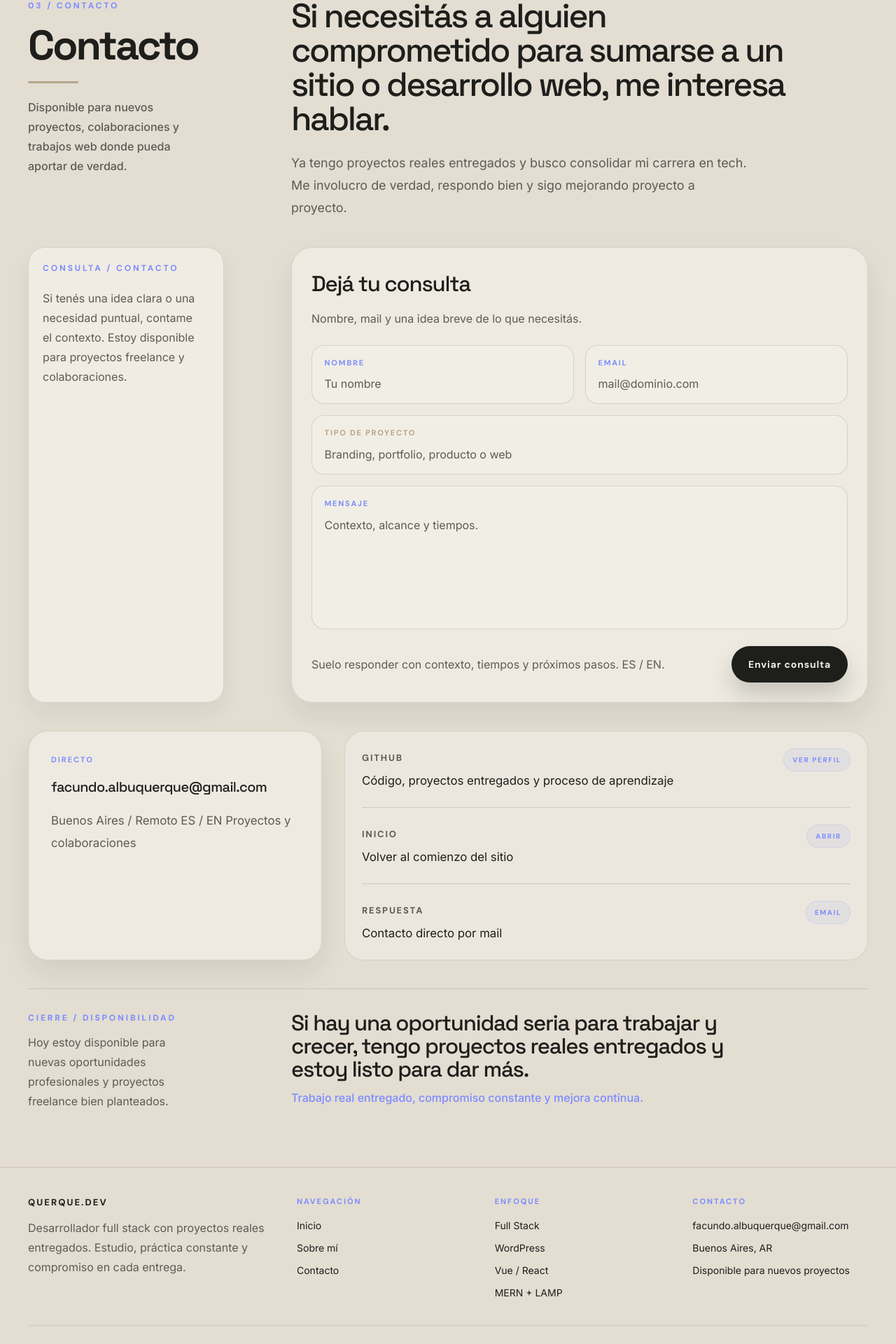
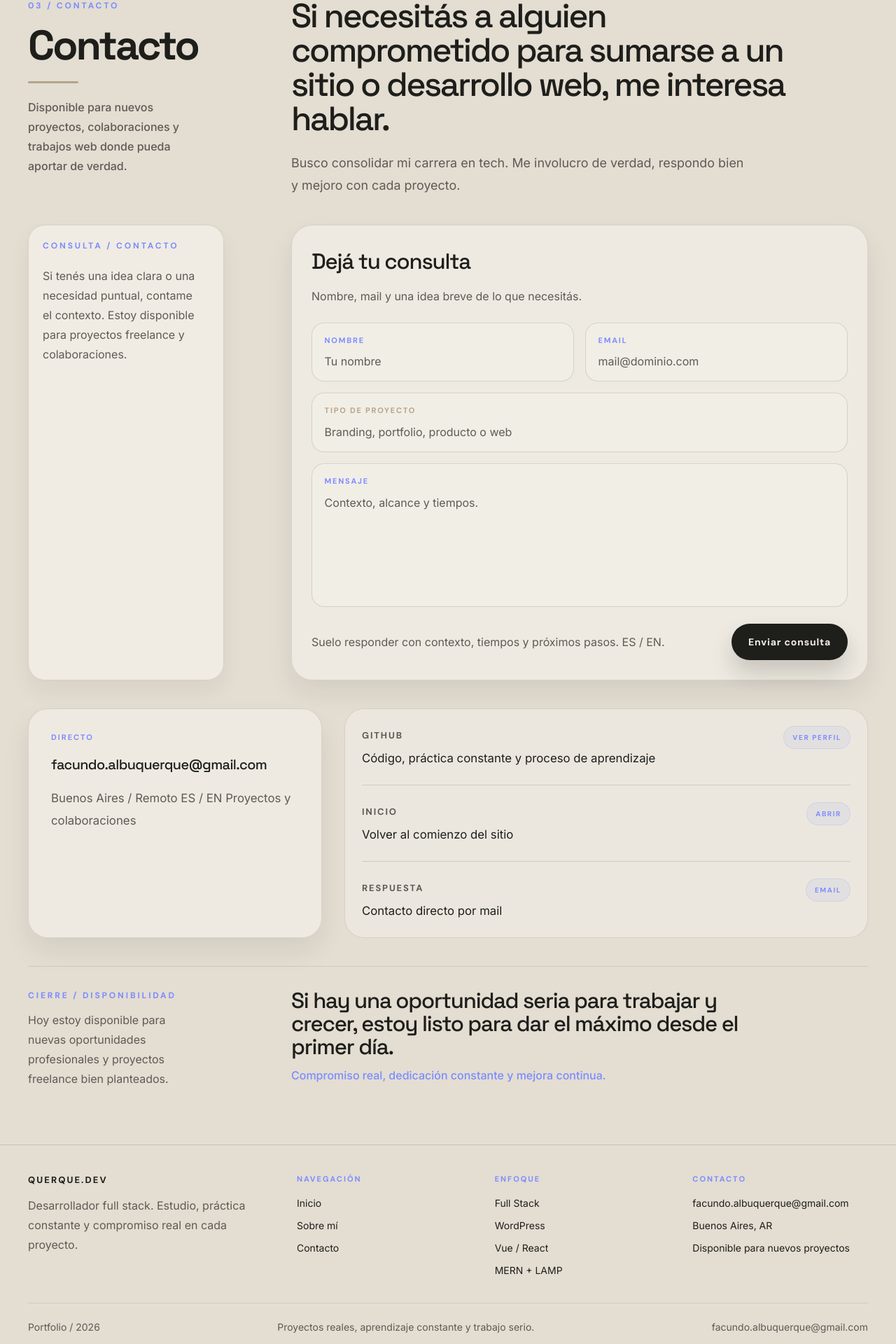
Before and after one commit to querques20/portafolio, a Vue app: page /contacto in a window 1280 px wide. Shown: the part 203-2123 px from the top of the page at 70% size. Built offline with nearby package versions, Linux system fonts and the light colour scheme.

Commit message:
fix: remove all 'proyectos entregados' phrasing across the portfolio

```diff
--- a/src/App.vue
+++ b/src/App.vue
@@ -234,7 +234,7 @@ onBeforeUnmount(() => {
           <div class="space-y-3">
             <p class="font-['DM_Sans'] text-[13px] font-bold uppercase tracking-[.16em]">querque.dev</p>
             <p class="max-w-[352px] leading-7 text-[var(--muted)]">
-              Desarrollador full stack con proyectos reales entregados. Estudio, práctica constante y compromiso en cada entrega.
+              Desarrollador full stack. Estudio, práctica constante y compromiso real en cada proyecto.
             </p>
           </div>
 
--- a/src/content/portfolio.js
+++ b/src/content/portfolio.js
@@ -46,15 +46,15 @@ export const milestones = [
     id: 'ahora',
     year: '2026 · Ahora',
     num: '→',
-    title: 'Proyectos reales entregados y listo para crecer en un equipo',
-    body: 'Ya tengo proyectos entregados — e-commerce, gastronomía, branding — y busco mi primer rol formal en tech para seguir creciendo.',
+    title: 'Construyendo para clientes reales y buscando el equipo correcto',
+    body: 'Diseño y desarrollo sitios web para clientes reales — e-commerce, gastronomía, branding. Busco mi primer rol formal en tech donde pueda aportar, crecer y responder bien.',
     tag: null,
     isNow: true,
   },
 ]
 
 export const pillars = [
-  ['COMPROMISO', 'Me involucro de verdad y cuido cada entrega. Tengo proyectos reales que lo demuestran.', 'var(--accent)'],
+  ['COMPROMISO', 'Me involucro de verdad, cuido cada detalle y trabajo con seriedad en todo lo que toco.', 'var(--accent)'],
   ['APRENDIZAJE', 'Aprendo rápido y convierto cada proyecto en una oportunidad de mejorar.',              'var(--earth)'],
   ['RESPUESTA',   'Trabajo con seriedad, comunicación clara y ganas reales de aportar desde el día uno.', 'var(--accent)'],
 ]
@@ -78,7 +78,7 @@ export const steps = [
 ]
 
 export const contactLinks = [
-  { title: 'GitHub',   body: 'Código, proyectos entregados y proceso de aprendizaje', href: 'https://github.com/querques20', badge: 'Ver perfil', type: 'external' },
+  { title: 'GitHub',   body: 'Código, práctica constante y proceso de aprendizaje',    href: 'https://github.com/querques20', badge: 'Ver perfil', type: 'external' },
   { title: 'Inicio',   body: 'Volver al comienzo del sitio',                          routeName: 'home',                    badge: 'Abrir',      type: 'route'    },
   { title: 'Respuesta',body: 'Contacto directo por mail',                              href: `mailto:${email}`,              badge: 'Email',      type: 'mailto'   },
 ]
--- a/src/views/AboutView.vue
+++ b/src/views/AboutView.vue
@@ -47,7 +47,7 @@ const { pageRoot } = usePageIntro()
         <div class="space-y-8" data-reveal>
           <p class="invisible font-['DM_Sans'] text-[12px] font-bold uppercase tracking-[.24em]" aria-hidden="true">02 / SOBRE MÍ</p>
           <h2 class="max-w-[740px] font-['Space_Grotesk'] text-[clamp(2.2rem,4.8vw,3.4rem)] font-medium leading-[1.02] tracking-[-.05em]">
-            <span class="page-title-wrap"><span class="page-title-line">Formación, proyectos reales entregados y ganas de seguir creciendo.</span></span>
+            <span class="page-title-wrap"><span class="page-title-line">Formación constante, práctica real y ganas de seguir creciendo.</span></span>
           </h2>
           <div class="max-w-[760px] space-y-6 text-[1.08rem] leading-8 text-[var(--muted)] md:text-[1.14rem] md:leading-9">
             <p>
@@ -57,7 +57,7 @@ const { pageRoot } = usePageIntro()
               Hoy estoy cursando una carrera acelerada de 2 años de Desarrollador Full Stack en Escuela Da Vinci. En ese recorrido también obtuve una beca por promedio, algo que me dio todavía más impulso para seguir con la misma exigencia.
             </p>
             <p>
-              Actualmente trabajo en PedidosYa para sostener este camino mientras desarrollo proyectos web reales para clientes. Ya tengo sitios entregados — e-commerce, gastronomía, branding — y busco consolidar mi carrera con el primer rol formal en tech donde pueda aportar, aprender rápido y seguir creciendo.
+              Actualmente trabajo en PedidosYa para sostener este camino mientras diseño y desarrollo sitios web para clientes. Me muevo en e-commerce, gastronomía y branding, y busco consolidar mi carrera con el primer rol formal en tech donde pueda aportar y crecer de verdad.
             </p>
           </div>
         </div>
@@ -96,7 +96,7 @@ const { pageRoot } = usePageIntro()
       <div class="grid gap-10 lg:grid-cols-[280px_minmax(0,1fr)] lg:gap-24">
         <aside class="glass-card rounded-[24px] p-6 md:p-7" data-card>
           <p class="font-['DM_Sans'] text-[12px] font-bold uppercase tracking-[.24em] text-[var(--accent)]">MÉTODO / PROCESO</p>
-          <p class="mt-6 max-w-[228px] leading-8 text-[var(--muted)]">Cómo encaro cada proyecto, con trabajo real entregado que lo respalda.</p>
+          <p class="mt-6 max-w-[228px] leading-8 text-[var(--muted)]">Cómo encaro cada proyecto, con seriedad y criterio desde el primero.</p>
         </aside>
 
         <section class="glass-panel rounded-[30px] p-8 md:p-10" data-card>
--- a/src/views/ContactView.vue
+++ b/src/views/ContactView.vue
@@ -59,7 +59,7 @@ const openLink = (link) => {
             <span class="page-title-wrap"><span class="page-title-line">Si necesitás a alguien comprometido para sumarse a un sitio o desarrollo web, me interesa hablar.</span></span>
           </h2>
           <p class="max-w-[660px] text-[1.12rem] leading-8 text-[var(--muted)]">
-            Ya tengo proyectos reales entregados y busco consolidar mi carrera en tech. Me involucro de verdad, respondo bien y sigo mejorando proyecto a proyecto.
+            Busco consolidar mi carrera en tech. Me involucro de verdad, respondo bien y mejoro con cada proyecto.
           </p>
         </div>
       </div>
@@ -168,9 +168,9 @@ const openLink = (link) => {
         </div>
         <div class="space-y-3" data-reveal>
           <h3 class="max-w-[680px] font-['Space_Grotesk'] text-[1.95rem] font-medium leading-[1.06] tracking-[-.04em]">
-            Si hay una oportunidad seria para trabajar y crecer, tengo proyectos reales entregados y estoy listo para dar más.
+            Si hay una oportunidad seria para trabajar y crecer, estoy listo para dar el máximo desde el primer día.
           </h3>
-          <p class="text-base font-medium text-[var(--accent)]">Trabajo real entregado, compromiso constante y mejora continua.</p>
+          <p class="text-base font-medium text-[var(--accent)]">Compromiso real, dedicación constante y mejora continua.</p>
         </div>
       </div>
     </div>
--- a/src/views/HomeView.vue
+++ b/src/views/HomeView.vue
@@ -49,7 +49,7 @@ const heroWordLines = computed(() =>
         </div>
 
         <p class="max-w-[620px] text-[1.15rem] leading-8 text-[var(--muted)]" data-reveal>
-          Cursando una carrera Full Stack, con proyectos reales entregados y buscando crecer en un equipo donde pueda aportar y aprender de verdad.
+          Cursando una carrera Full Stack, construyendo para clientes reales y buscando el equipo donde pueda aportar y crecer de verdad.
         </p>
 
         <div class="flex flex-wrap items-center justify-center gap-3" data-reveal>
@@ -152,7 +152,7 @@ const heroWordLines = computed(() =>
           <div class="space-y-4" data-reveal>
             <p class="font-['DM_Sans'] text-[12px] font-bold uppercase tracking-[.24em] text-[var(--accent)]">PRIMERA ETAPA / PERFIL</p>
             <p class="max-w-[236px] leading-7 text-[var(--muted)]">
-              Proyecto a proyecto, estudio y práctica constante. Ya hay trabajo real entregado y sigo sumando.
+              Proyecto a proyecto, estudio y práctica constante. Compromiso real en cada cosa que toco.
             </p>
           </div>
           <div class="space-y-4" data-reveal>
@@ -162,7 +162,7 @@ const heroWordLines = computed(() =>
             <p class="max-w-[620px] text-lg leading-8 text-[var(--muted)]">
               Me involucro de verdad, aprendo rápido y me comprometo con cada entrega desde el primer día.
             </p>
-            <p class="text-base font-medium text-[var(--accent)]">Proyectos entregados, compromiso real y mejora constante.</p>
+            <p class="text-base font-medium text-[var(--accent)]">Compromiso real, criterio y mejora constante.</p>
           </div>
         </div>
         <div class="mt-8 grid gap-6 md:grid-cols-3">
```
